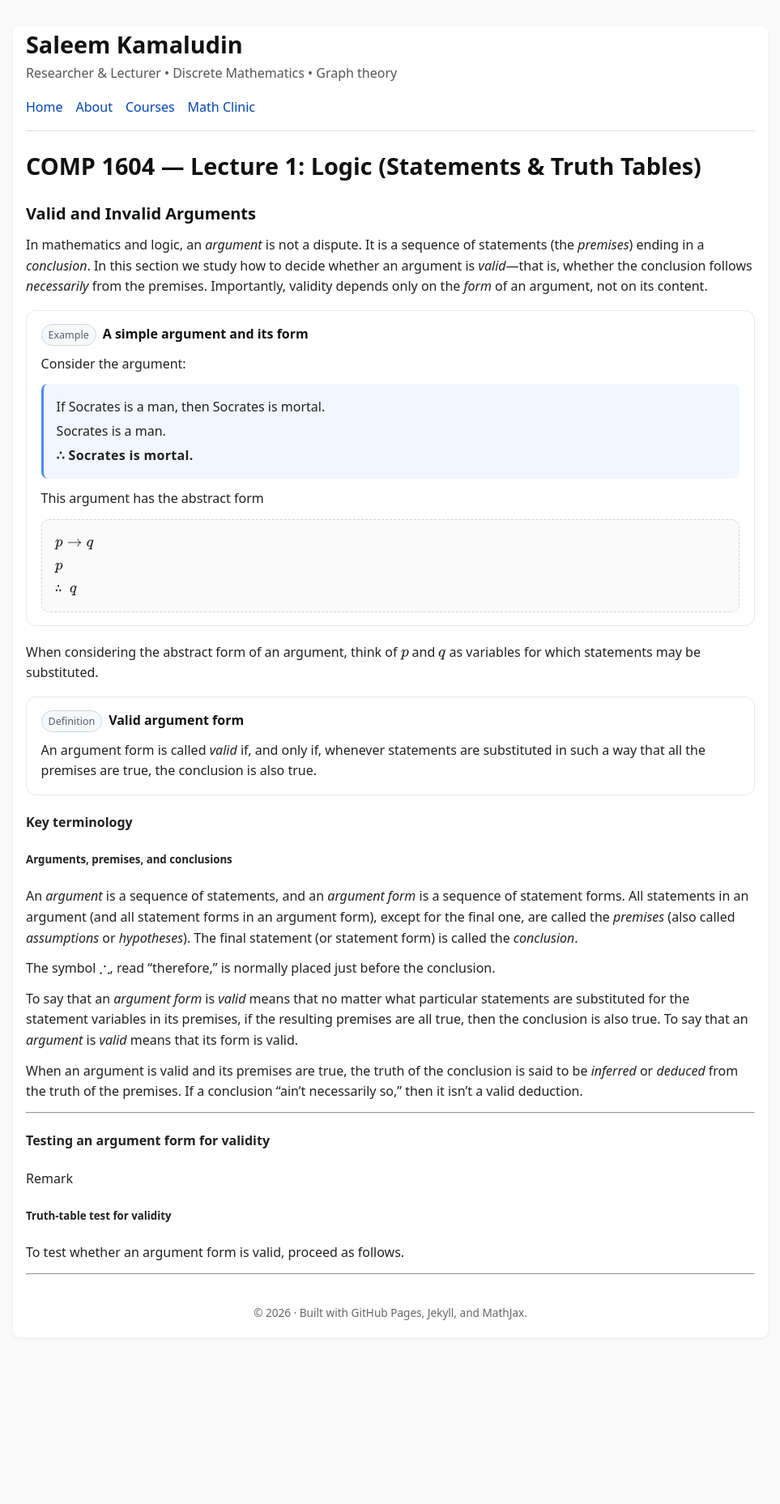
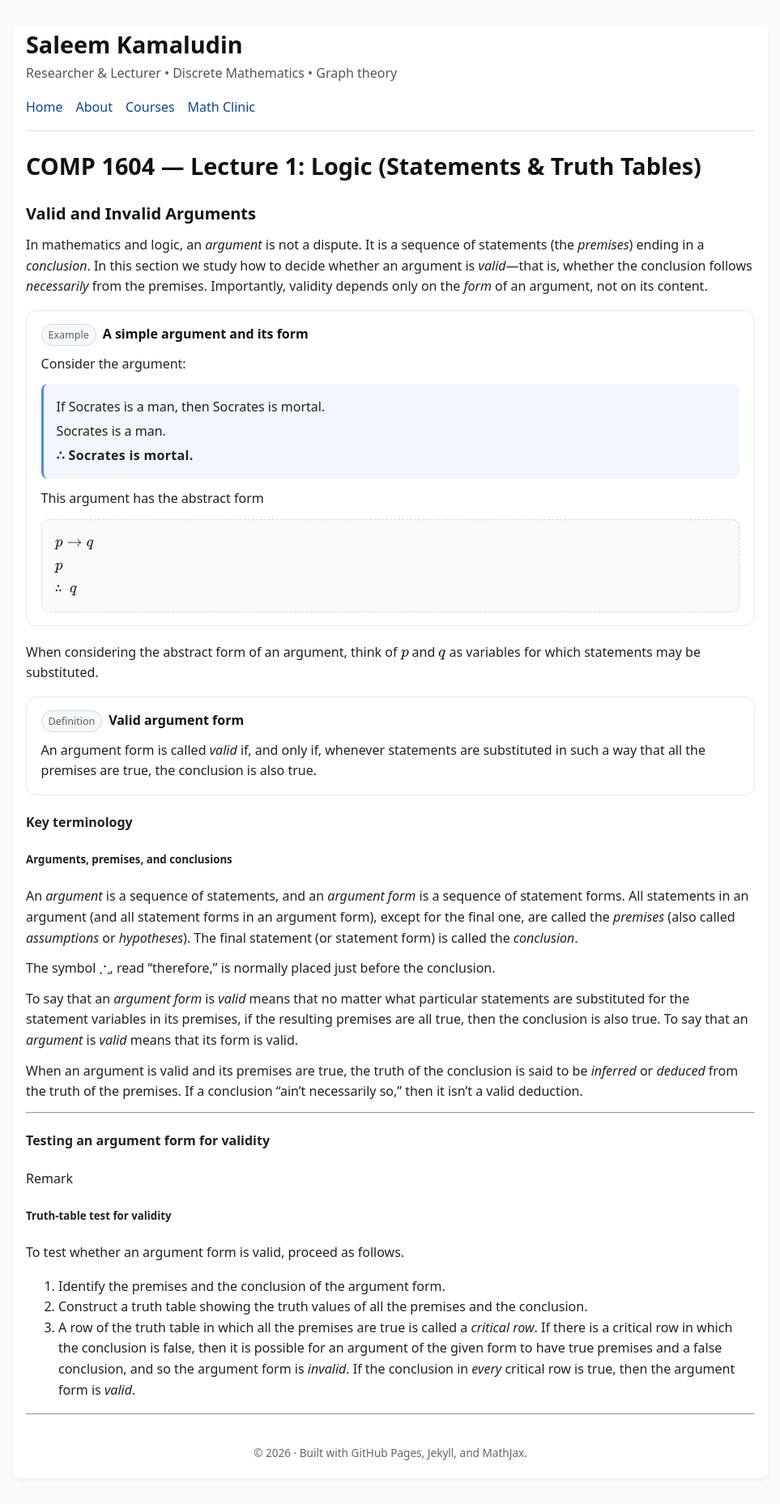
Before and after one commit to SaleemKamaludin/SaleemKamaludin.github.io, a Jekyll site: the page built from courses/comp1604/lecture-notes/lecture-01/index.md, in a window 1280 px wide. Shown: the whole page at 81% size, without its empty margins (158-1121 px from the left). Built offline with Jekyll 4.4.1, drawn with Linux system fonts in a browser that asks for light colours; before the commit the page ends 1683 px from its top, so only the background shows below that.

Commit message:
Update index.md

```diff
--- a/courses/comp1604/lecture-notes/lecture-01/index.md
+++ b/courses/comp1604/lecture-notes/lecture-01/index.md
@@ -284,3 +284,17 @@ permalink: /courses/comp1604/lecture-notes/lecture-01/
 
 
     <p class="lead">To test whether an argument form is valid, proceed as follows.</p>
+
+
+
+
+      <ol>
+      <li>Identify the premises and the conclusion of the argument form.</li>
+      <li>Construct a truth table showing the truth values of all the premises and the conclusion.</li>
+      <li>
+        A row of the truth table in which all the premises are true is called a <em>critical row</em>.
+        If there is a critical row in which the conclusion is false, then it is possible for an argument of the given form
+        to have true premises and a false conclusion, and so the argument form is <em>invalid</em>.
+        If the conclusion in <em>every</em> critical row is true, then the argument form is <em>valid</em>.
+      </li>
+    </ol>
```
